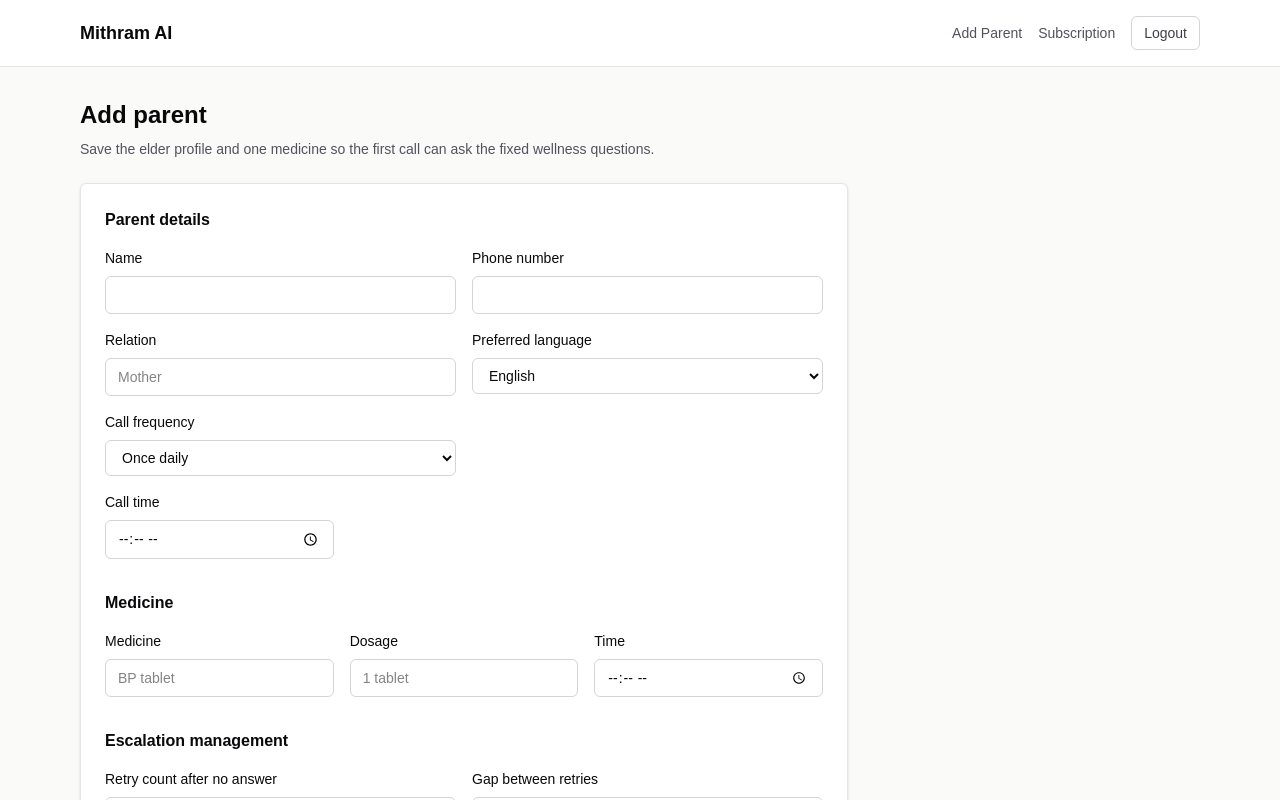
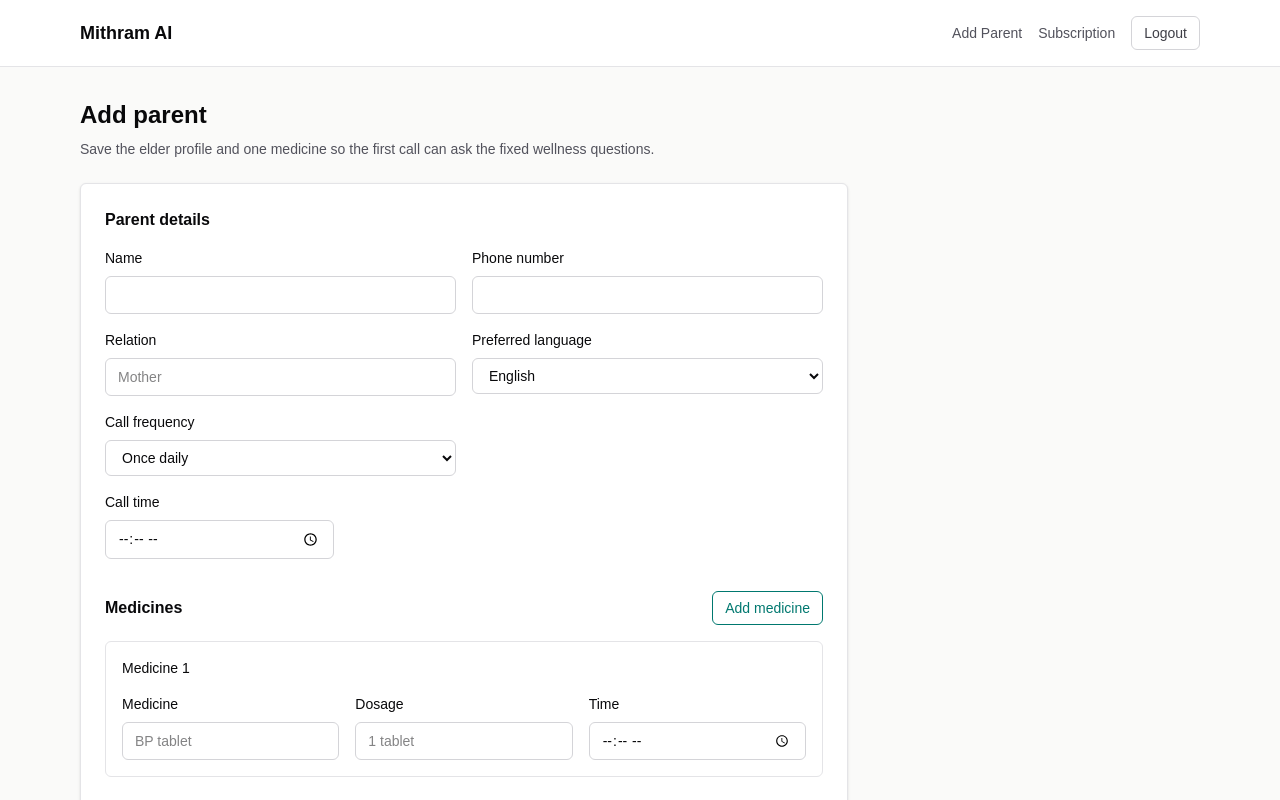
Before and after one commit to JishnuVijayan/Mithram_AI_Codex_Nightline, a Next.js app in the folder mithram_ai/: page /parents/new in a window 1280 px wide. Shown: the top 800 px of the page. Built offline with nearby package versions, Linux system fonts and the light colour scheme; sample sign-in values are in the browser's storage.

Commit message:
feat: support multiple medicines during onboarding

```diff
--- a/mithram_ai/app/parents/new/page.tsx
+++ b/mithram_ai/app/parents/new/page.tsx
@@ -5,6 +5,10 @@
 import { FormEvent, useEffect, useState } from "react";
 
 type CallFrequency = "1x_day" | "2x_day" | "3x_day";
+
+type MedicineRow = {
+  id: number;
+};
 
 export default function NewParentPage() {
   const router = useRouter();
@@ -16,6 +20,7 @@
   const [error, setError] = useState("");
   const [callFrequency, setCallFrequency] =
     useState<CallFrequency>("1x_day");
+  const [medicineRows, setMedicineRows] = useState<MedicineRow[]>([{ id: 1 }]);
   const [isSubmitting, setIsSubmitting] = useState(false);
 
   useEffect(() => {
@@ -66,20 +71,24 @@
       return;
     }
 
-    const medicineResponse = await fetch("/api/medicines", {
+    const medicineRequests = medicineRows.map((row) =>
+      fetch("/api/medicines", {
         method: "POST",
         headers: { "Content-Type": "application/json" },
         body: JSON.stringify({
           parentId: parentPayload.parentId,
-        name: formData.get("medicineName"),
-        dosage: formData.get("dosage"),
-        timeOfDay: formData.get("timeOfDay"),
+          name: formData.get(`medicineName-${row.id}`),
+          dosage: formData.get(`dosage-${row.id}`),
+          timeOfDay: formData.get(`timeOfDay-${row.id}`),
         }),
-    });
-    const medicinePayload = await medicineResponse.json();
+      }),
+    );
+    const medicineResponses = await Promise.all(medicineRequests);
+    const failedMedicine = medicineResponses.find((response) => !response.ok);
     setIsSubmitting(false);
 
-    if (!medicineResponse.ok) {
+    if (failedMedicine) {
+      const medicinePayload = await failedMedicine.json();
       setError(medicinePayload.error ?? "Parent saved, medicine failed");
       return;
     }
@@ -188,16 +197,63 @@
           )}
         </div>
 
-        <h2 className="mt-8 text-base font-semibold">Medicine</h2>
+        <div className="mt-8 flex items-center justify-between gap-4">
+          <h2 className="text-base font-semibold">Medicines</h2>
+          <button
+            type="button"
+            onClick={() =>
+              setMedicineRows((rows) => [...rows, { id: Date.now() }])
+            }
+            className="rounded-md border border-teal-700 px-3 py-1.5 text-sm font-medium text-teal-700 hover:bg-teal-50"
+          >
+            Add medicine
+          </button>
+        </div>
+
+        <div className="mt-4 space-y-4">
+          {medicineRows.map((row, index) => (
+            <div
+              key={row.id}
+              className="rounded-md border border-zinc-200 p-4"
+            >
+              <div className="flex items-center justify-between gap-4">
+                <p className="text-sm font-medium">Medicine {index + 1}</p>
+                {medicineRows.length > 1 ? (
+                  <button
+                    type="button"
+                    onClick={() =>
+                      setMedicineRows((rows) =>
+                        rows.filter((item) => item.id !== row.id),
+                      )
+                    }
+                    className="text-sm font-medium text-rose-700 hover:text-rose-900"
+                  >
+                    Remove
+                  </button>
+                ) : null}
+              </div>
               <div className="mt-4 grid gap-4 sm:grid-cols-3">
                 <Field
                   label="Medicine"
-            name="medicineName"
+                  name={`medicineName-${row.id}`}
                   placeholder="BP tablet"
                   required
                 />
-          <Field label="Dosage" name="dosage" placeholder="1 tablet" required />
-          <Field label="Time" name="timeOfDay" type="time" required />
+                <Field
+                  label="Dosage"
+                  name={`dosage-${row.id}`}
+                  placeholder="1 tablet"
+                  required
+                />
+                <Field
+                  label="Time"
+                  name={`timeOfDay-${row.id}`}
+                  type="time"
+                  required
+                />
+              </div>
+            </div>
+          ))}
         </div>
 
         <h2 className="mt-8 text-base font-semibold">
```
Lines whose indentation alone changed are shown as unchanged.
